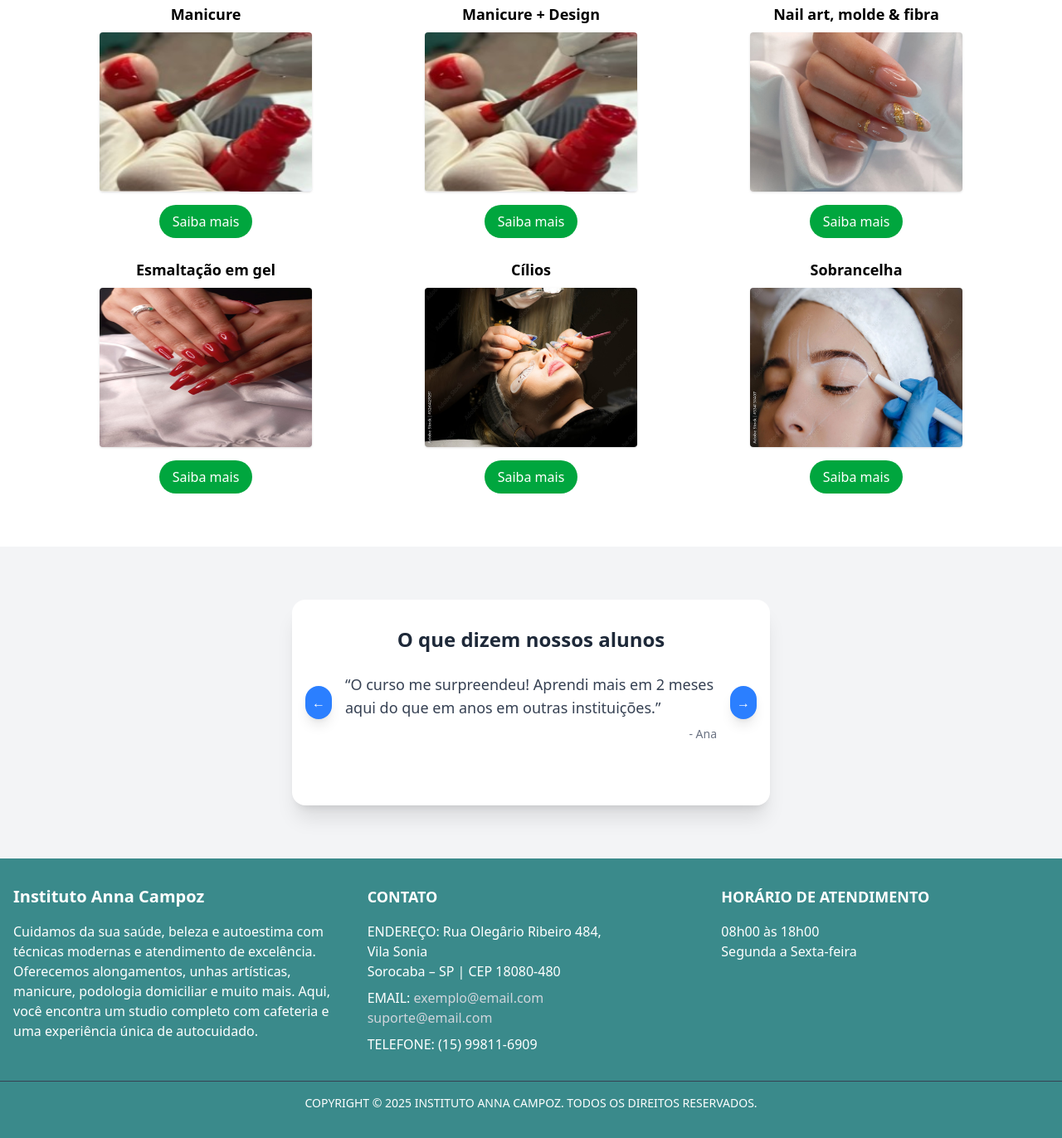
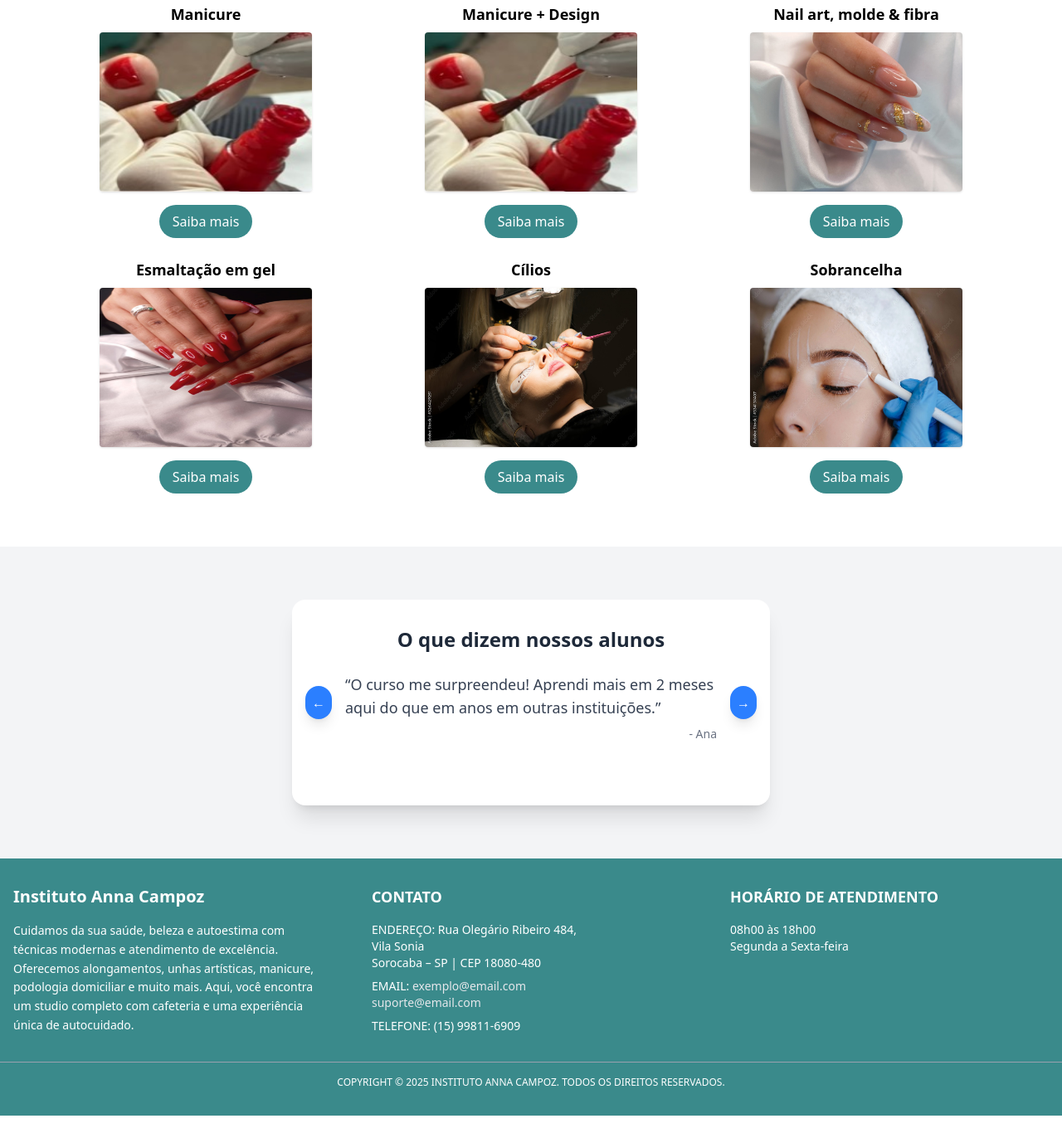
Before and after one commit to kauanBestel/instituto-anna-campoz, a website: page index.html in a window 1280 px wide. Shown: the part 1973-3345 px from the top of the page at 83% size. After the commit the page ends 3318 px from the top, so only its background shows below. Drawn offline with Linux system fonts and the light colour scheme.

Commit message:
ajustes e links nos botões

```diff
--- a/index.html
+++ b/index.html
@@ -4,9 +4,40 @@
     <meta charset="UTF-8" />
     <meta name="viewport" content="width=device-width, initial-scale=1.0" />
     <link href="./output.css" rel="stylesheet" />
+
     <title>Instituto Anna Campoz</title>
   </head>
   <body>
+    <style>
+      /* Scrollbar padrão para navegadores WebKit (Chrome, Edge, Opera, Safari) */
+      html::-webkit-scrollbar {
+        width: 8px;
+      }
+
+      html::-webkit-scrollbar-track {
+        background: #f1f1f1;
+      }
+
+      html::-webkit-scrollbar-thumb {
+        background-color: #2f4f4f;
+        border-radius: 10px;
+        border: 2px solid #f1f1f1;
+      }
+
+      /* REMOVE as setas (botões) da scrollbar */
+      html::-webkit-scrollbar-button {
+        display: none;
+        height: 0;
+        width: 0;
+      }
+
+      /* Firefox */
+      html {
+        scrollbar-width: thin;
+        scrollbar-color: #2f4f4f #f1f1f1;
+      }
+    </style>
+
     <header class="w-full h-24 shadow-md relative z-10 bg-white">
       <div
         class="container mx-auto flex h-full px-4 items-center justify-between"
@@ -44,17 +75,16 @@
     <section class="my-20 px-4 max-w-screen-xl mx-auto">
       <h1 class="p-12 mb-12">
         <p>
- O cuidado que você merece com o conforto que faz a diferença.
-Beleza, saúde e bem-estar em um só lugar, pensado para você.
-Experiência completa com serviços especializados e atendimento acolhedor.
+          O cuidado que você merece com o conforto que faz a diferença. Beleza,
+          saúde e bem-estar em um só lugar, pensado para você. Experiência
+          completa com serviços especializados e atendimento acolhedor.
+        </p>
+      </h1>
 
-
-
-      </h1>
       <div class="grid grid-cols-1 md:grid-cols-3 gap-6">
         <!-- Card -->
         <div
-          class="relative min-h-64 rounded-lg overflow-hidden shadow-lg transform transition-transform hover:scale-105 cursor-pointer group  "
+          class="relative min-h-64 rounded-lg overflow-hidden shadow-lg transform transition-transform hover:scale-105 group"
         >
           <img
             src="./images/alongamento.jpg"
@@ -75,7 +105,7 @@ Experiência completa com serviços especializados e atendimento acolhedor.
         </div>
 
         <div
-          class="relative min-h-64 rounded-lg overflow-hidden shadow-lg transform transition-transform hover:scale-105 cursor-pointer group "
+          class="relative min-h-64 rounded-lg overflow-hidden shadow-lg transform transition-transform hover:scale-105 group"
         >
           <img
             src="./images/banho_manicure.jpg"
@@ -96,7 +126,7 @@ Experiência completa com serviços especializados e atendimento acolhedor.
         </div>
 
         <div
-          class="relative min-h-64 rounded-lg overflow-hidden shadow-lg transform transition-transform hover:scale-105 cursor-pointer group "
+          class="relative min-h-64 rounded-lg overflow-hidden shadow-lg transform transition-transform hover:scale-105 group"
         >
           <img
             src="./images/podologia.jpg"
@@ -111,16 +141,15 @@ Experiência completa com serviços especializados e atendimento acolhedor.
             style="background-color: rgba(0, 0, 0, 0.4)"
           >
             <p class="text-white text-center text-sm">
-              Saúde e conforto para os seus pés com um cuidado profissional que você merece.
+              Saúde e conforto para os seus pés com um cuidado profissional que
+              você merece.
             </p>
           </div>
         </div>
       </div>
     </section>
 
-    <section
-      class="w-full py-16 px-4 bg-gradient-to-r from-[#2a3537] via-[#7c8182] to-[#cacaca]"
-    >
+    <section class="w-full py-16 px-4 bg-[#CACACA]">
       <div
         class="max-w-6xl mx-auto flex flex-col lg:flex-row gap-10 items-center"
       >
@@ -147,12 +176,12 @@ Experiência completa com serviços especializados e atendimento acolhedor.
     </section>
 
     <!-- Cursos -->
-    <section class=" py-16 px-4">
+    <section class="py-16 px-4">
       <div class="max-w-6xl mx-auto text-center">
-        <h1 class="text-3xl md:text-4xl font-bold mb-12">Cursos Profissionalizantes</h1>
-        <div
-          class="grid grid-cols-1 sm:grid-cols-2 lg:grid-cols-3 gap-6"
-        >
+        <h1 class="text-3xl md:text-4xl font-bold mb-12">
+          Cursos Profissionalizantes
+        </h1>
+        <div class="grid grid-cols-1 sm:grid-cols-2 lg:grid-cols-3 gap-6">
           <!-- Curso 1 -->
           <div class="flex flex-col items-center text-center">
             <h3 class="text-lg font-semibold mb-2">Manicure</h3>
@@ -161,9 +190,13 @@ Experiência completa com serviços especializados e atendimento acolhedor.
               alt="Curso"
               class="w-64 h-48 rounded shadow"
             />
-          <a href=""></a>
+            <a
+              href="https://wa.me/5515998116909"
+              target="_blank"
+              rel="noopener"
+            >
               <button
-            class="mt-4 bg-green-600 text-white px-4 py-2 rounded-full hover:bg-green-700 transition"
+                class="mt-4 bg-[#3A8A8B] text-white px-4 py-2 cursor-pointer rounded-full hover:bg-[#79E8E4] hover:text-black transition"
               >
                 Saiba mais
               </button>
@@ -178,11 +211,17 @@ Experiência completa com serviços especializados e atendimento acolhedor.
               alt="Curso"
               class="w-64 h-48 rounded shadow"
             />
+            <a
+              href="https://wa.me/5515998116909"
+              target="_blank"
+              rel="noopener"
+            >
               <button
-            class="mt-4 bg-green-600 text-white px-4 py-2 rounded-full hover:bg-green-700 transition"
+                class="mt-4 bg-[#3A8A8B] text-white px-4 py-2 cursor-pointer rounded-full hover:bg-[#79E8E4] hover:text-black transition"
               >
                 Saiba mais
               </button>
+            </a>
           </div>
 
           <!-- Curso 3 -->
@@ -193,11 +232,17 @@ Experiência completa com serviços especializados e atendimento acolhedor.
               alt="Curso"
               class="w-64 h-48 rounded shadow"
             />
+            <a
+              href="https://wa.me/5515998116909"
+              target="_blank"
+              rel="noopener"
+            >
               <button
-            class="mt-4 bg-green-600 text-white px-4 py-2 rounded-full hover:bg-green-700 transition"
+                class="mt-4 bg-[#3A8A8B] text-white px-4 py-2 cursor-pointer rounded-full hover:bg-[#79E8E4] hover:text-black transition"
               >
                 Saiba mais
               </button>
+            </a>
           </div>
 
           <!-- Curso 4 -->
@@ -208,11 +253,17 @@ Experiência completa com serviços especializados e atendimento acolhedor.
               alt="Curso"
               class="w-64 h-48 rounded shadow"
             />
+            <a
+              href="https://wa.me/5515998116909"
+              target="_blank"
+              rel="noopener"
+            >
               <button
-            class="mt-4 bg-green-600 text-white px-4 py-2 rounded-full hover:bg-green-700 transition"
+                class="mt-4 bg-[#3A8A8B] text-white px-4 py-2 cursor-pointer rounded-full hover:bg-[#79E8E4] hover:text-black transition"
               >
                 Saiba mais
               </button>
+            </a>
           </div>
 
           <!-- Curso 5 -->
@@ -223,11 +274,17 @@ Experiência completa com serviços especializados e atendimento acolhedor.
               alt="Curso"
               class="w-64 h-48 rounded shadow"
             />
+            <a
+              href="https://wa.me/5515998116909"
+              target="_blank"
+              rel="noopener"
+            >
               <button
-            class="mt-4 bg-green-600 text-white px-4 py-2 rounded-full hover:bg-green-700 transition"
+                class="mt-4 bg-[#3A8A8B] text-white px-4 py-2 cursor-pointer rounded-full hover:bg-[#79E8E4] hover:text-black transition"
               >
                 Saiba mais
               </button>
+            </a>
           </div>
 
           <!-- Curso 6 -->
@@ -238,94 +295,113 @@ Experiência completa com serviços especializados e atendimento acolhedor.
               alt="Curso"
               class="w-64 h-48 rounded shadow"
             />
+            <a
+              href="https://wa.me/5515998116909"
+              target="_blank"
+              rel="noopener"
+            >
               <button
-            class="mt-4 bg-green-600 text-white px-4 py-2 rounded-full hover:bg-green-700 transition"
+                class="mt-4 bg-[#3A8A8B] text-white px-4 py-2 cursor-pointer rounded-full hover:bg-[#79E8E4] hover:text-black transition"
               >
                 Saiba mais
               </button>
+            </a>
+          </div>
         </div>
       </div>
     </section>
 
-
-<section class="bg-gray-100 flex items-center justify-center px-4 pt-16 pb-16">
-
-  <div class="relative bg-white rounded-2xl shadow-xl p-8 max-w-xl w-full text-center">
-
-    <h2 class="text-2xl font-bold text-gray-800 mb-6">O que dizem nossos alunos</h2>
+    <section
+      class="bg-gray-100 flex items-center justify-center px-4 pt-16 pb-16"
+    >
+      <div
+        class="relative bg-white rounded-2xl shadow-xl p-8 max-w-xl w-full text-center"
+      >
+        <h2 class="text-2xl font-bold text-gray-800 mb-6">
+          O que dizem nossos alunos
+        </h2>
 
         <!-- Relato -->
-<div id="relato" class="text-gray-700 text-lg min-h-[8rem] transition-all duration-300 ease-in-out px-8 text-left">
+        <div
+          id="relato"
+          class="text-gray-700 text-lg min-h-[8rem] transition-all duration-300 ease-in-out px-8 text-left"
+        >
           <!-- Conteúdo será trocado via JS -->
         </div>
 
         <!-- Botão Esquerdo -->
-    <button onclick="mudarRelato(-1)" class="absolute left-4 top-1/2 -translate-y-1/2 bg-blue-500 hover:bg-blue-600 text-white p-2 rounded-full shadow-lg">
+        <button
+          onclick="mudarRelato(-1)"
+          class="absolute left-4 top-1/2 -translate-y-1/2 bg-blue-500 hover:bg-blue-600 text-white p-2 rounded-full shadow-lg"
+        >
           &#8592;
         </button>
 
         <!-- Botão Direito -->
-    <button onclick="mudarRelato(1)" class="absolute right-4 top-1/2 -translate-y-1/2 bg-blue-500 hover:bg-blue-600 text-white p-2 rounded-full shadow-lg">
+        <button
+          onclick="mudarRelato(1)"
+          class="absolute right-4 top-1/2 -translate-y-1/2 bg-blue-500 hover:bg-blue-600 text-white p-2 rounded-full shadow-lg"
+        >
           &#8594;
         </button>
       </div>
-
-
     </section>
 
-
-
     <footer class="bg-[#3A8A8B] text-white py-8">
-      <div class="container mx-auto grid grid-cols-1 md:grid-cols-3 gap-8 px-4">
-        <div>
+      <div
+        class="max-w-screen-xl mx-auto px-4 flex flex-col md:flex-row justify-between gap-y-8 gap-x-12"
+      >
+        <!-- INSTITUTO -->
+        <div class="flex-1 min-w-[250px]">
           <h2 class="text-xl font-bold mb-4">Instituto Anna Campoz</h2>
-          <p>
-            Cuidamos da sua saúde, beleza e autoestima com técnicas modernas e atendimento de excelência.
-Oferecemos alongamentos, unhas artísticas, manicure, podologia domiciliar e muito mais.
-Aqui, você encontra um studio completo com cafeteria e uma experiência única de autocuidado.
-
-
+          <p class="text-sm leading-relaxed">
+            Cuidamos da sua saúde, beleza e autoestima com técnicas modernas e
+            atendimento de excelência. Oferecemos alongamentos, unhas
+            artísticas, manicure, podologia domiciliar e muito mais. Aqui, você
+            encontra um studio completo com cafeteria e uma experiência única de
+            autocuidado.
           </p>
         </div>
 
-        <div>
+        <!-- CONTATO -->
+        <div class="flex-1 min-w-[250px]">
           <h2 class="text-lg font-bold mb-4">CONTATO</h2>
-          <p>
-            ENDEREÇO: Rua Olegârio Ribeiro 484,<br />Vila Sonia<br />Sorocaba – SP
-            | CEP 18080-480
+          <p class="text-sm">
+            ENDEREÇO: Rua Olegário Ribeiro 484,<br />
+            Vila Sonia<br />
+            Sorocaba – SP | CEP 18080-480
           </p>
-          <p class="mt-2">
+          <p class="mt-2 text-sm">
             EMAIL:
             <a
               href="mailto:exemplo@email.com"
-              class="text-gray-300 hover:underline"
+              class="text-gray-200 hover:underline"
               >exemplo@email.com</a
             ><br />
             <a
               href="mailto:suporte@email.com"
-              class="text-gray-300 hover:underline"
+              class="text-gray-200 hover:underline"
               >suporte@email.com</a
             >
           </p>
-          <p class="mt-2">TELEFONE: (15) 99811-6909</p>
+          <p class="mt-2 text-sm">TELEFONE: (15) 99811-6909</p>
         </div>
 
-        <div>
+        <!-- HORÁRIO -->
+        <div class="flex-1 min-w-[250px]">
           <h2 class="text-lg font-bold mb-4">HORÁRIO DE ATENDIMENTO</h2>
-          <p>08h00 às 18h00</p>
-          <p>Segunda a Sexta-feira</p>
+          <p class="text-sm">08h00 às 18h00</p>
+          <p class="text-sm">Segunda a Sexta-feira</p>
         </div>
       </div>
 
       <div
-        class="border-t border-gray-700 mt-8 pt-4 text-center text-sm text-white"
+        class="border-t border-gray-400 mt-8 pt-4 text-center text-xs text-white px-4"
       >
         COPYRIGHT © 2025 INSTITUTO ANNA CAMPOZ. TODOS OS DIREITOS RESERVADOS.
       </div>
     </footer>
 
-
     <script src="./scripts.js"></script>
-
   </body>
 </html>
```
Also changed, not shown: output.css. Lines whose indentation alone changed are shown as unchanged.
